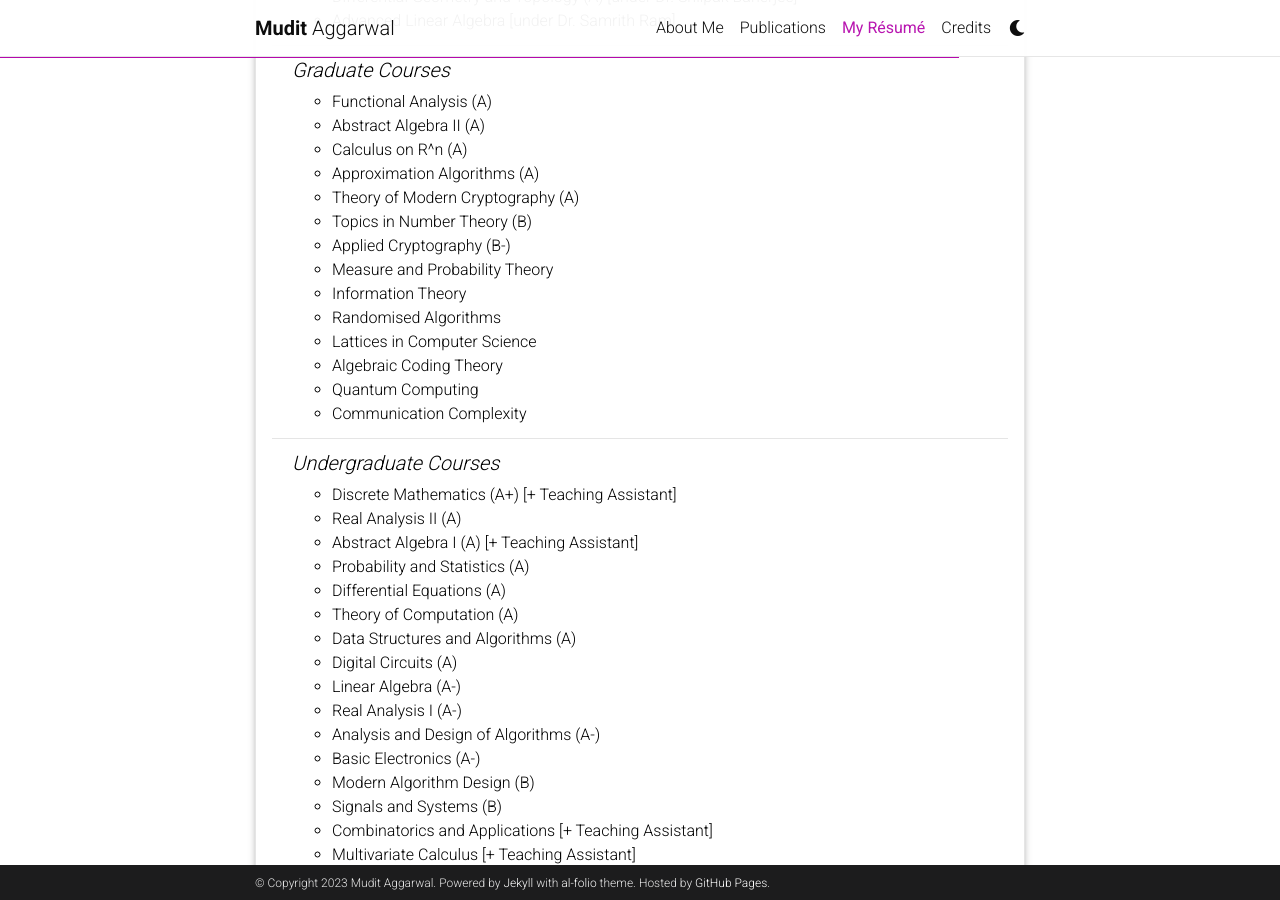
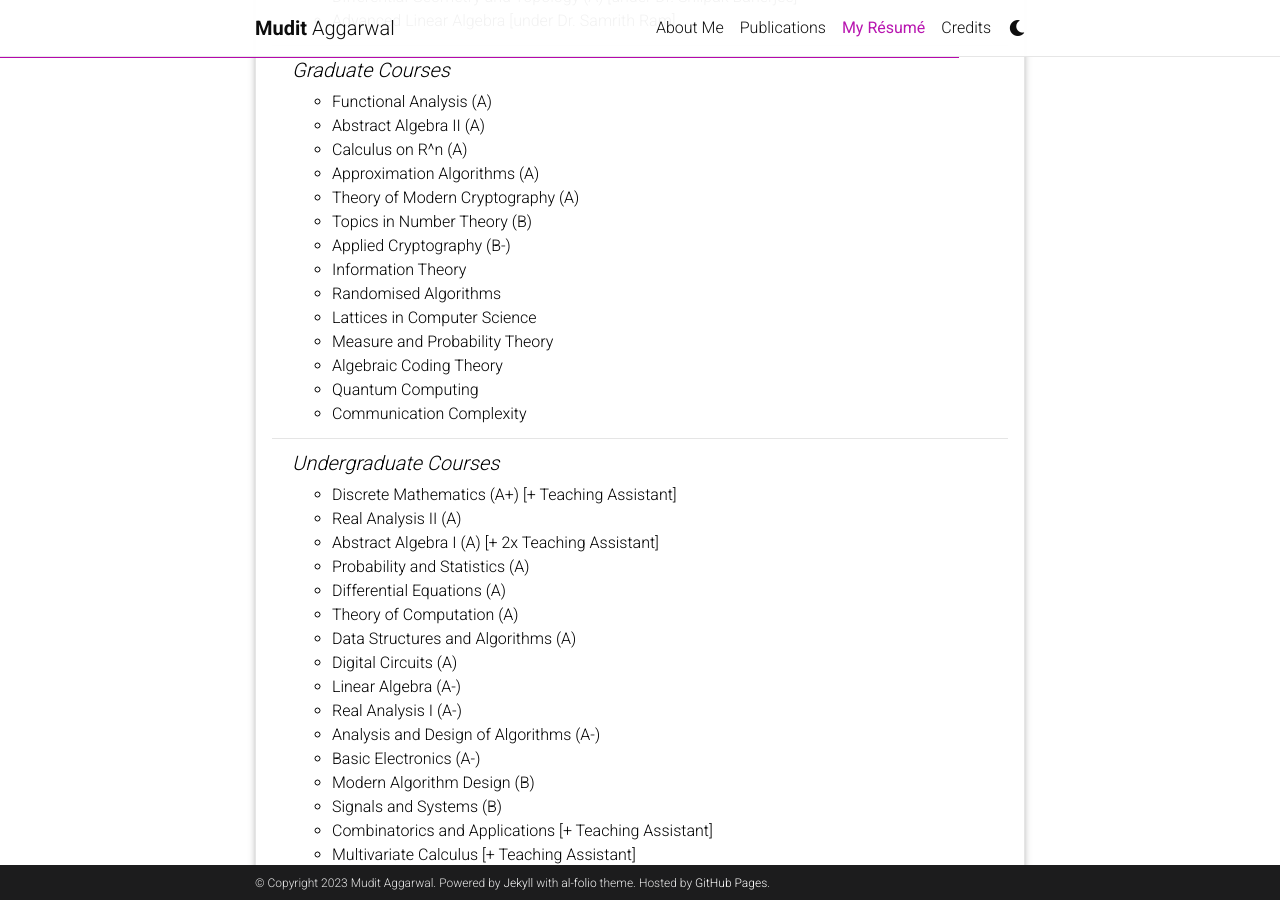
Before and after one commit to v1at0r/v1at0r.github.io, a Jekyll site: the page built from _pages/resume.md, in a window 1280 px wide and 900 px high, scrolled down 1446 px. Built offline with Jekyll 4.4.1, drawn with Linux system fonts in a browser that asks for light colours; comment, search, counter and statistics services are not loaded; a style sheet for code colours, icons or effects is not loaded.

Commit message:
Update cv.yml

```diff
--- a/_data/cv.yml
+++ b/_data/cv.yml
@@ -82,10 +82,10 @@
         - Theory of Modern Cryptography (A)
         - Topics in Number Theory (B)
         - Applied Cryptography (B-)
-        - Measure and Probability Theory
         - Information Theory
         - Randomised Algorithms
         - Lattices in Computer Science
+        - Measure and Probability Theory
         - Algebraic Coding Theory
         - Quantum Computing
         - Communication Complexity
@@ -94,7 +94,7 @@
       items:
         - Discrete Mathematics (A+) [+ Teaching Assistant]
         - Real Analysis II (A)
-        - Abstract Algebra I (A) [+ Teaching Assistant]
+        - Abstract Algebra I (A) [+ 2x Teaching Assistant]
         - Probability and Statistics (A)
         - Differential Equations (A)
         - Theory of Computation (A)
```
